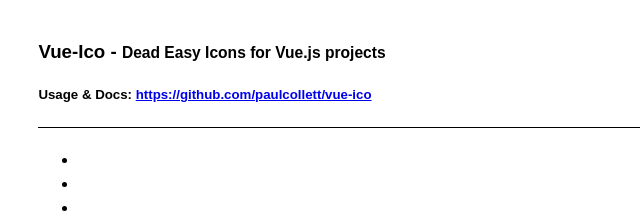
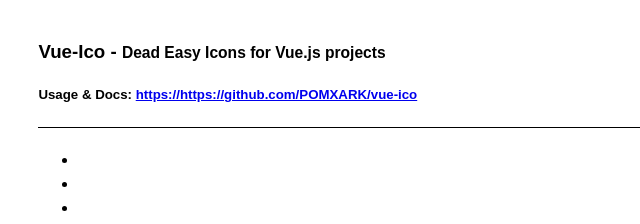
Before and after one commit to paulcollett/vue-ico, a website: page demo/index.html in a window 1280 px wide. Shown: the top 224 px of the page, 0-640 px from the left. Drawn offline with nearby package versions, Linux system fonts and the light colour scheme.

Commit message:
publish npm

```diff
--- a/demo/index.html
+++ b/demo/index.html
@@ -14,7 +14,7 @@
 <body>
 <header>
   <h3>Vue-Ico - <small>Dead Easy Icons for Vue.js projects</small></h3>
-  <h5 style="margin-top: 0">Usage &amp; Docs: <a href="https://github.com/paulcollett/vue-ico">https://github.com/paulcollett/vue-ico</a></h5>
+  <h5 style="margin-top: 0">Usage &amp; Docs: <a href="https://https://github.com/POMXARK/vue-ico">https://https://github.com/POMXARK/vue-ico</a></h5>
   <div style="margin: 20px 0;border-top: 1px solid #000"></div>
 </header>
 
```
Also changed, not shown: package.json (+5 -5 lines), README.md, build/build.js, 1 other file.
